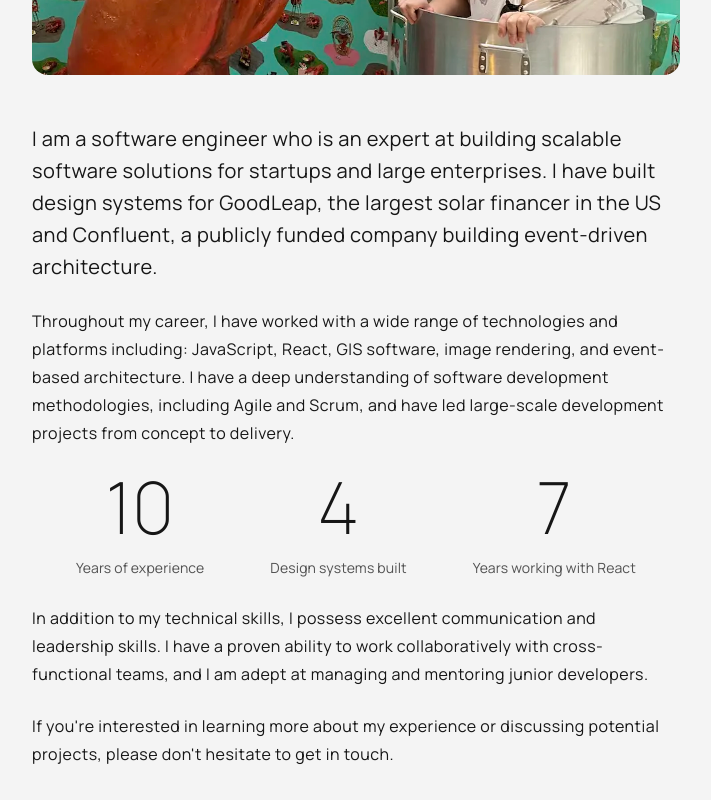
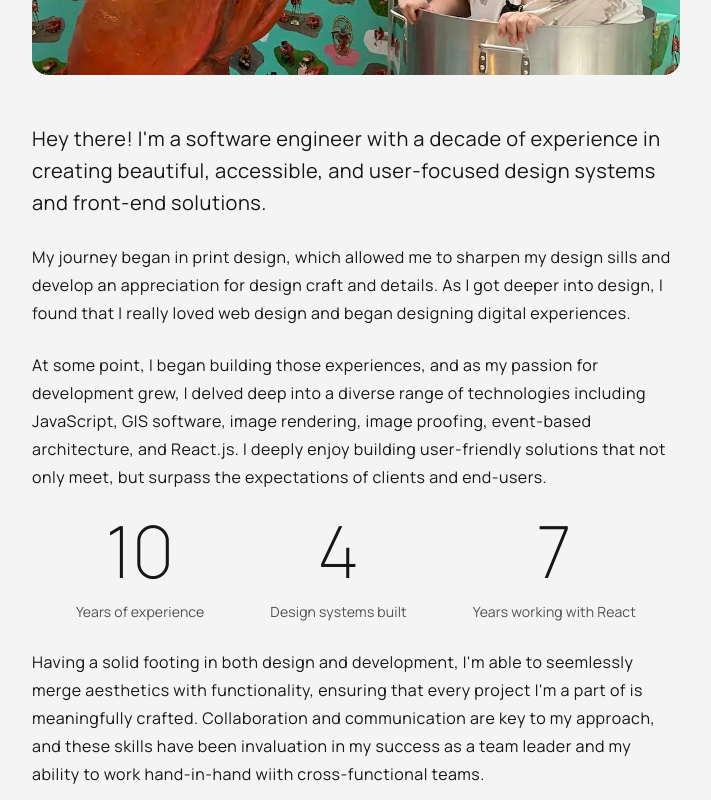
Before and after one commit to joshferrell/website, a Next.js app: page /about in a window 1280 px wide. Shown: the part 580-1380 px from the top of the page, without its empty margins (284-995 px from the left). Built offline with nearby package versions, Linux system fonts and the light colour scheme.

Commit message:
feat: cleaned up website content and graphics

```diff
--- a/src/app/about/page.tsx
+++ b/src/app/about/page.tsx
@@ -21,17 +21,23 @@ const About = () => (
     />
     <div style={{ display: 'flex', gap: '1.5rem', flexDirection: 'column' }}>
       <Box as="p" variant="sectionTitle">
-        I am a software engineer who is an expert at building scalable software
-        solutions for startups and large enterprises. I have built design
-        systems for GoodLeap, the largest solar financer in the US and
-        Confluent, a publicly funded company building event-driven architecture.
+        Hey there! I&apos;m a software engineer with a decade of experience in
+        creating beautiful, accessible, and user-focused design systems and
+        front-end solutions.
       </Box>
       <p>
-        Throughout my career, I have worked with a wide range of technologies
-        and platforms including: JavaScript, React, GIS software, image
-        rendering, and event-based architecture. I have a deep understanding of
-        software development methodologies, including Agile and Scrum, and have
-        led large-scale development projects from concept to delivery.
+        My journey began in print design, which allowed me to sharpen my design
+        sills and develop an appreciation for design craft and details. As I got
+        deeper into design, I found that I really loved web design and began
+        designing digital experiences.
+      </p>
+      <p>
+        At some point, I began building those experiences, and as my passion for
+        development grew, I delved deep into a diverse range of technologies
+        including JavaScript, GIS software, image rendering, image proofing,
+        event-based architecture, and React.js. I deeply enjoy building
+        user-friendly solutions that not only meet, but surpass the expectations
+        of clients and end-users.
       </p>
 
       <aside
@@ -50,15 +56,17 @@ const About = () => (
       </aside>
 
       <p>
-        In addition to my technical skills, I possess excellent communication
-        and leadership skills. I have a proven ability to work collaboratively
-        with cross-functional teams, and I am adept at managing and mentoring
-        junior developers.
+        Having a solid footing in both design and development, I&apos;m able to
+        seemlessly merge aesthetics with functionality, ensuring that every
+        project I&apos;m a part of is meaningfully crafted. Collaboration and
+        communication are key to my approach, and these skills have been
+        invaluation in my success as a team leader and my ability to work
+        hand-in-hand wiith cross-functional teams.
       </p>
       <p>
-        If you&apos;re interested in learning more about my experience or
-        discussing potential projects, please don&apos;t hesitate to get in
-        touch.
+        Outside of designing and coding, you can catch me trying out new recipes
+        or gaming. If you&apos;d like to collaborate, or just say hi, don&apso;t
+        hesitate to reach out!
       </p>
 
       <div style={{ marginTop: '1em' }}>
--- a/src/app/work/page.tsx
+++ b/src/app/work/page.tsx
@@ -26,7 +26,7 @@ const Work = () => {
   return (
     <Container title="Experience" fullWidth={true}>
       <p style={{ maxWidth: '40.5rem', margin: '0 auto' }}>
-        Staff software engineer with 10+ years of experience and expertise in
+        Design systems engineer with 10+ years of experience and expertise in
         React.js, TypeScript, and CSS. Proven technical leader in design
         systems, committed to promoting best practices and guiding teams towards
         impactful work. Passionate about visual design craft, mentorship, and
```
Also changed, not shown: src/posts/award/customer-focus.md (+1 -5 lines), src/posts/award/directors-choice.md (+1 -5 lines), src/posts/award/innovator-of-the-year.md (+1 -12 lines), src/posts/award/winning-at-work.md (+1 -5 lines), src/posts/work/proofing-with-maps.mdx (+2 -2 lines), public/josh-profile.webp.
